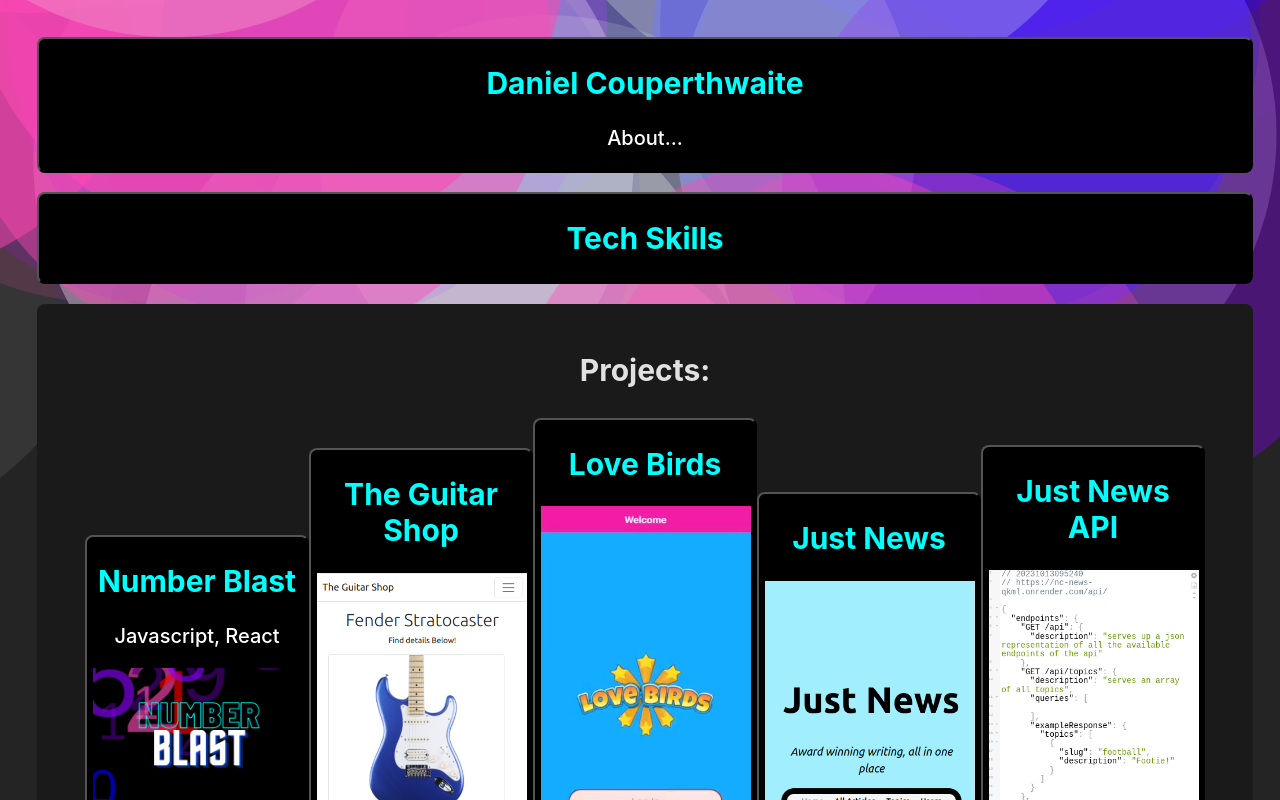
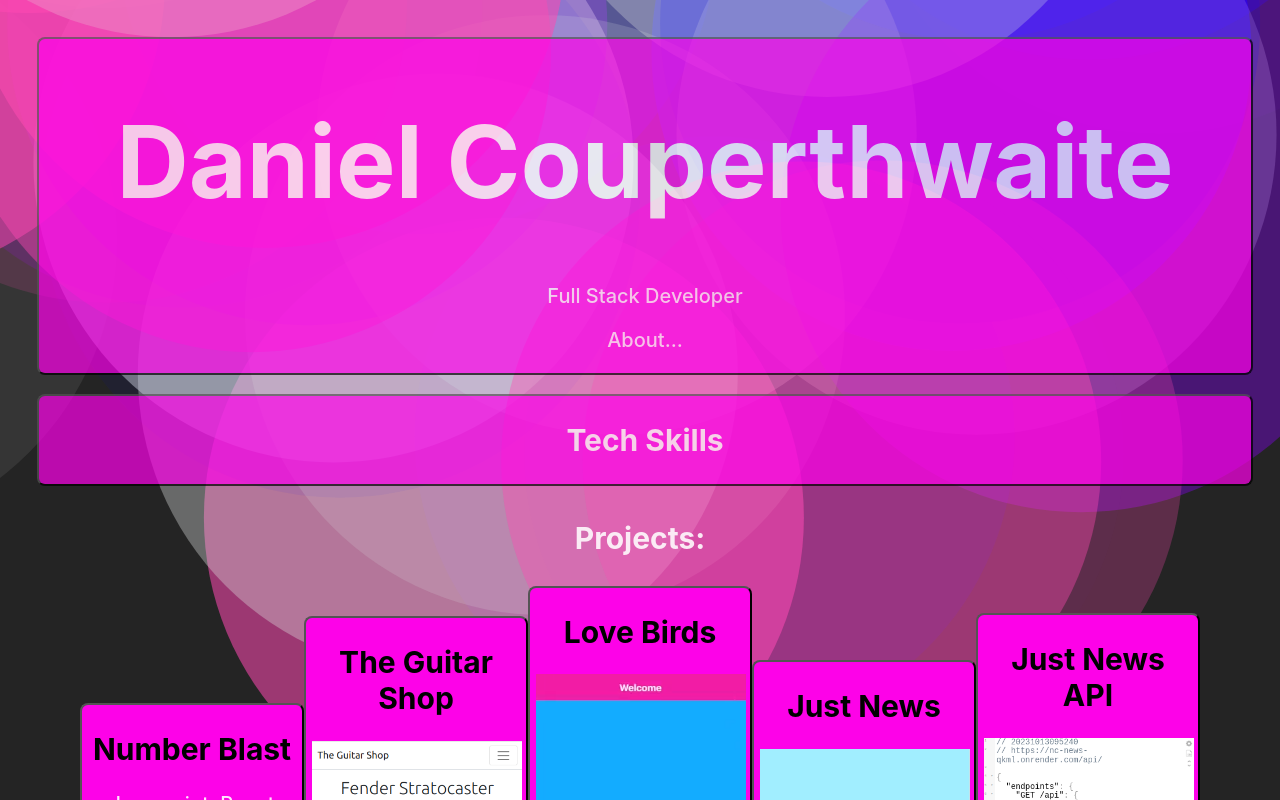
Before and after one commit to DanielCouperthwaite/urban-health, a React (Vite) app: page /home in a window 1280 px wide. Shown: the top 800 px of the page. Built offline with nearby package versions, Linux system fonts and the light colour scheme.

Commit message:
alter carousel transition sizing

```diff
--- a/src/Home/Home.css
+++ b/src/Home/Home.css
@@ -3,10 +3,6 @@ body {
     display: flex;
     place-items: center;
   }
-
-h1 {
-    color: blueviolet;
-}
 
 h2 {
     font-size: 30px;
@@ -15,17 +11,20 @@ h2 {
 p {
     color: white;
     font-size: 20px;
+    opacity: 0.9;
 }
 
 .home-button {
-    color: aqua;
+    color: rgb(255, 255, 255);
+    opacity: 0.7;
     size: 1em;
     width: 4em;
     margin: 5px;
     width: 100%;
 }
 
-.projects {
+.projects-home1 {
+    /* opacity: 0.8 !important;
     border-radius: 8px;
     margin: 5px;
     padding-top: 0.3em;
@@ -34,9 +33,7 @@ p {
     font-size: 1em;
     font-weight: 500;
     font-family: inherit;
-    /* width: 4.7em;
-    size: 1em; */
-    width: 100%;
+    width: 100%; */
   }
 
 .project-button {
--- a/src/Home/Home.jsx
+++ b/src/Home/Home.jsx
@@ -23,6 +23,7 @@ export default function Home ({projects}) {
             <ParticleEffectHome />
 
 
+
             <div>
                 <div>
                    <Box>
@@ -31,7 +32,8 @@ export default function Home ({projects}) {
                             <div>
                                 <Link to="/about">
                                     <button className='home-button'>
-                                        <h2>Daniel Couperthwaite</h2>
+                                        <h1>Daniel Couperthwaite</h1>
+                                        <p>Full Stack Developer</p>
                                         <p>About...</p>
                                     </button>
                                 </Link>
@@ -53,7 +55,9 @@ export default function Home ({projects}) {
 
                     <Box>
                         <Grow in={projectLoad}>
-                        <div className='projects' >
+                        <div
+                        className='projects-home1'
+                        >
                             <h2>Projects:</h2>
                                 {projects.map((project) => {
                                                         return (
--- a/src/Home/Project/Project.css
+++ b/src/Home/Project/Project.css
@@ -1,13 +1,14 @@
 .image-holder {
     max-width: 100%;
     height: auto;
+    margin: auto;
 }
 
 .project-links {
     background-color: aliceblue;
     color: black;
     font-size: 20px;
-    width: 500px;
+    width: 100%;
     padding: 20px;
 
 }
@@ -20,7 +21,7 @@
 }
 
 .slider-control-bottomcenter button{
-    background: rgb(84, 110, 239) !important;
+    background: rgb(255, 255, 255) !important;
     border-radius: 50%;
     width: 14px;
     height: 14px;
@@ -41,4 +42,5 @@
     padding: 0;
     width: auto;
     height: auto;
+    color:aqua;
 }
--- a/src/Home/Project/Project.jsx
+++ b/src/Home/Project/Project.jsx
@@ -20,6 +20,7 @@ export default function Project ({projects}) {
 
     return (
         <>
+
             <h2>{name}</h2>
             <p>{descr1}</p>
             <p>{descr11}</p>
@@ -67,6 +68,7 @@ export default function Project ({projects}) {
                         </Link>
                     </div>
 
+
         </>
     )
 }
--- a/src/index.css
+++ b/src/index.css
@@ -26,12 +26,12 @@ body {
   margin: 0;
   display: flex;
   place-items: center;
-  /* min-width: 320px; */
+  min-width: 375px;
   min-height: 100vh;
 }
 
 h1 {
-  font-size: 3.2em;
+  font-size: 100px;
   line-height: 1.1;
 }
 
@@ -41,12 +41,12 @@ button {
   font-size: 1em;
   font-weight: 500;
   font-family: inherit;
-  background-color: black;
+  background-color: #fd02e8;
   cursor: pointer;
   transition: border-color 0.25s;
-  color: aqua;
+  color: black(212, 255, 0);
   size: 1em;
-  width: 4em;
+  width: 100%;
   opacity: 1;
   /* width: 4.7em; */
 }
```
